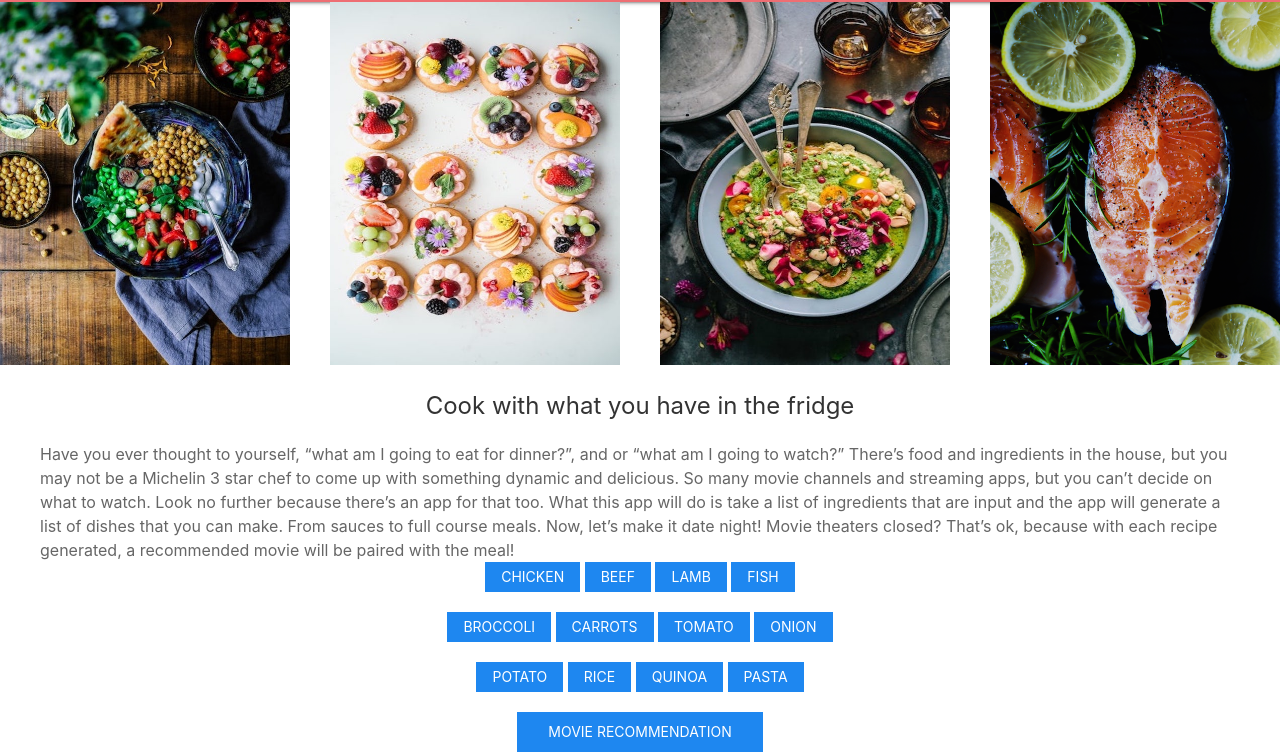
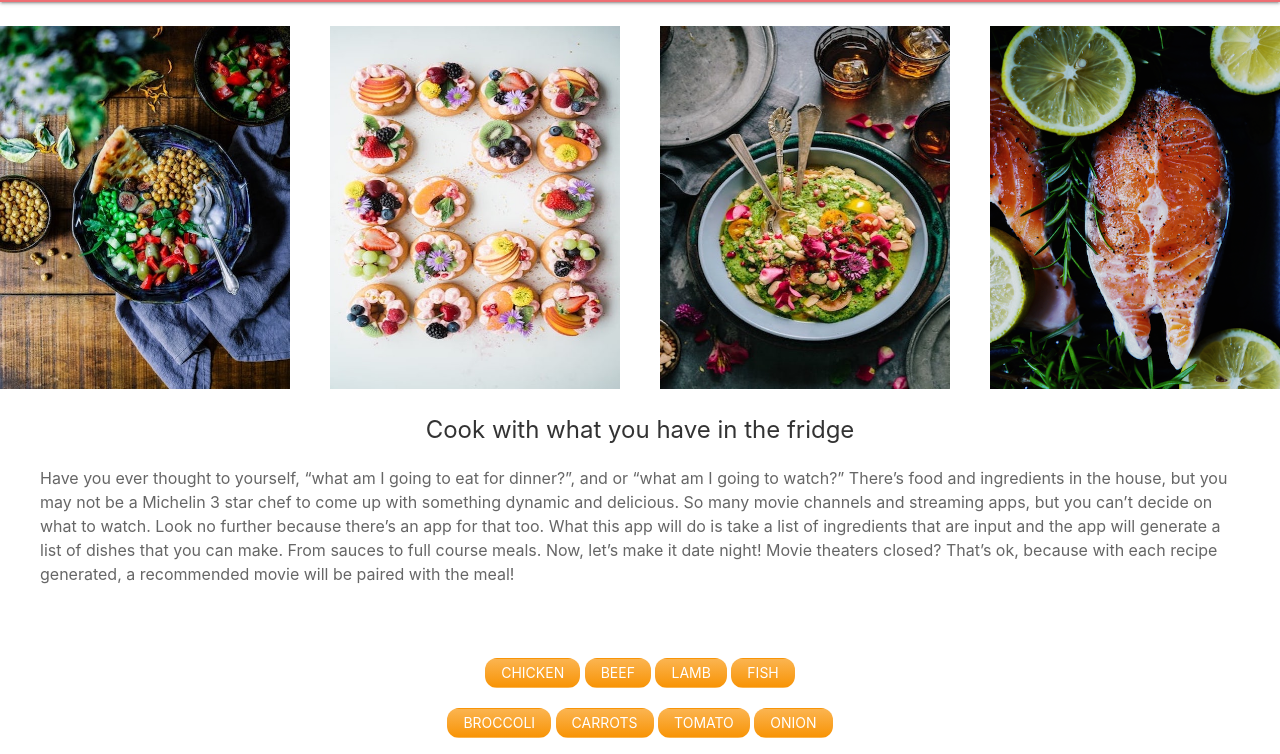
Before and after one commit to chris31roc/Group1Project, a plain HTML site: page index.html in a window 1280 px wide. Shown: the part 62-816 px from the top of the page. Drawn offline with nearby package versions, Linux system fonts and the light colour scheme.

Commit message:
update button color

```diff
--- a/index.html
+++ b/index.html
@@ -14,20 +14,14 @@
 <body>
 
     <!-- Navbar goes here -->
-
     <nav>
         <div class="nav-wrapper">
             <p class="brand-logo center">Food N' Film</p>
-            <!-- <ul id="nav-mobile" class="right hide-on-med-and-down">
-                <li><a href="sass.html">Sass</a></li>
-                <li><a href="badges.html">Components</a></li>
-                <li><a href="collapsible.html">JavaScript</a></li>
-            </ul> -->
         </div>
     </nav>
+    <br>
 
     <!-- slider goes here -->
-
     <div class="uk-position-relative uk-visible-toggle uk-light" tabindex="-1" uk-slider>
         <ul class="uk-slider-items uk-child-width-1-2@s  uk-child-width-1-3@m uk-grid uk-child-width-1-4@m">
             <li>
@@ -63,9 +57,10 @@
             uk-slider-item="next"></a>
 
     </div>
+    <br>
 
-    <br>
     <!-- Page Layout here -->
+    <!-- user story -->
     <div class="uk-container">
         <h3 class="center">Cook with what you have in the fridge</h3>
         <p>Have you ever thought to yourself, “what am I going to eat for dinner?”, and or “what am I going to watch?”
@@ -81,49 +76,69 @@
             will be
             paired with the meal!</p>
     </div>
+    <br>
+    <br>
+    <br>
+
     <div class="row center">
-        <!-- <div class="col s12 m4 l5"> -->
+        <!-- recipe button for different ingredients -->
         <div class="row">
             <button class="uk-button uk-button-primary  uk-button-small meat food" class="chickenBtn" data-name="meat"
-                id="chicken">Chicken</button>
+                id="chicken"
+                style="border-radius: 12px; background-color: #F9A124; background-image: -webkit-linear-gradient(top, #FBB450, #F89406); background-image: linear-gradient(to bottom, #FBB450, #F89406);">Chicken</button>
             <button class="uk-button uk-button-primary  uk-button-small meat food" class="beefBtn" data-name="meat"
-                id="beef">Beef</button>
+                id="beef"
+                style="border-radius: 12px; background-color: #F9A124; background-image: -webkit-linear-gradient(top, #FBB450, #F89406); background-image: linear-gradient(to bottom, #FBB450, #F89406);">Beef</button>
             <button class="uk-button uk-button-primary  uk-button-small meat food" class="lambBtn" data-name="meat"
-                id="lamb">Lamb</button>
+                id="lamb"
+                style="border-radius: 12px; background-color: #F9A124; background-image: -webkit-linear-gradient(top, #FBB450, #F89406); background-image: linear-gradient(to bottom, #FBB450, #F89406);">Lamb</button>
             <button class="uk-button uk-button-primary  uk-button-small meat food" class="fishBtn" data-name="meat"
-                id="fish">Fish</button>
+                id="fish"
+                style="border-radius: 12px; background-color: #F9A124; background-image: -webkit-linear-gradient(top, #FBB450, #F89406); background-image: linear-gradient(to bottom, #FBB450, #F89406);">Fish</button>
         </div>
         <div class="row">
             <button class="uk-button uk-button-primary  uk-button-small vegetable food" class="broccoliBtn"
-                data-name="vegetable" id="broccoli ">broccoli </button>
+                data-name="vegetable" id="broccoli "
+                style="border-radius: 12px; background-color: #F9A124; background-image: -webkit-linear-gradient(top, #FBB450, #F89406); background-image: linear-gradient(to bottom, #FBB450, #F89406);">broccoli
+            </button>
             <button class="uk-button uk-button-primary  uk-button-small vegetable food" class="carrotsBtn"
-                data-name="vegetable" id="carrots">carrots</button>
+                data-name="vegetable" id="carrots"
+                style="border-radius: 12px; background-color: #F9A124; background-image: -webkit-linear-gradient(top, #FBB450, #F89406); background-image: linear-gradient(to bottom, #FBB450, #F89406);">carrots</button>
             <button class="uk-button uk-button-primary  uk-button-small vegetable food" class="tomatoBtn"
-                data-name="vegetable" id="tomatoe">Tomato</button>
+                data-name="vegetable" id="tomatoe"
+                style="border-radius: 12px; background-color: #F9A124; background-image: -webkit-linear-gradient(top, #FBB450, #F89406); background-image: linear-gradient(to bottom, #FBB450, #F89406);">Tomato</button>
             <button class="uk-button uk-button-primary  uk-button-small vegetable food" class="onionBtn"
-                data-name="vegetable" id="onion">Onion</button>
+                data-name="vegetable" id="onion"
+                style="border-radius: 12px; background-color: #F9A124; background-image: -webkit-linear-gradient(top, #FBB450, #F89406); background-image: linear-gradient(to bottom, #FBB450, #F89406);">Onion</button>
         </div>
         <div class="row">
             <button class="uk-button uk-button-primary  uk-button-small grain food" class="potatoBtn" data-name="grains"
-                id="potato">potato</button>
+                id="potato"
+                style="border-radius: 12px; background-color: #F9A124; background-image: -webkit-linear-gradient(top, #FBB450, #F89406); background-image: linear-gradient(to bottom, #FBB450, #F89406);">potato</button>
             <button class="uk-button uk-button-primary  uk-button-small grain food" class="riceBtn" data-name="grains"
-                id="rice">rice</button>
+                id="rice"
+                style="border-radius: 12px; background-color: #F9A124; background-image: -webkit-linear-gradient(top, #FBB450, #F89406); background-image: linear-gradient(to bottom, #FBB450, #F89406);">rice</button>
             <button class="uk-button uk-button-primary  uk-button-small grain food" class="quinoaBtn" data-name="grains"
-                id="quinoa">Quinoa</button>
+                id="quinoa"
+                style="border-radius: 12px; background-color: #F9A124; background-image: -webkit-linear-gradient(top, #FBB450, #F89406); background-image: linear-gradient(to bottom, #FBB450, #F89406);">Quinoa</button>
             <button class="uk-button uk-button-primary  uk-button-small grain food" class="pastaBtn" data-name="grains"
-                id="pasta">pasta</button>
+                id="pasta"
+                style="border-radius: 12px; background-color: #F9A124; background-image: -webkit-linear-gradient(top, #FBB450, #F89406); background-image: linear-gradient(to bottom, #FBB450, #F89406);">pasta</button>
         </div>
+        <br>
+
+        <!-- movie button -->
         <div class="row">
-        <button class="uk-button uk-button-primary uk-button-movie"
-        class="moviesBtn" data-name="movies"
-            id="movies">Movie Recommendation</button>
+            <button class="uk-button uk-button-danger uk-button-movie" class="moviesBtn" data-name="movies" id="movies"
+                style="border-radius: 12px;">Movie Recommendation</button>
         </div>
 
+        <br>
+        <br>
 
-        <!-- </div> -->
 
         <div class="col s12 m12 l12">
-            <!-- <recipe & film recommendation go here-->
+            <!-- <recipe recommendation goes here-->
 
             <div class="col s12 m8 l4">
                 <div class="col-md-12 recipe">
@@ -131,7 +146,6 @@
                     <a class="link" href="" target="_blank">
                         <img class="pic" src="" alt="">
                     </a>
-                    <p class="card-text healthLabel"></p>
                 </div>
             </div>
 
@@ -141,7 +155,6 @@
                     <a class="link" href="" target="_blank">
                         <img class="pic" src="" alt="">
                     </a>
-                    <p class="card-text healthLabel"></p>
                 </div>
             </div>
 
@@ -151,27 +164,28 @@
                     <a class="link" href="" target="_blank">
                         <img class="pic" src="" alt="">
                     </a>
-                    <p class="card-text healthLabel"></p>
                 </div>
             </div>
+
+            <!-- <movie recommendation goes here-->
             <div class="col s12 m8 l4">
                 <div class="col-md-12">
                     <h4 class="card-text title"></h4>
-                        <img class="poster" src="" alt="">
+                    <img class="poster" src="" alt="">
                     <p class="card-text plot"></p>
                 </div>
             </div>
             <div class="col s12 m8 l4">
                 <div class="col-md-12">
                     <h4 class="card-text titleTwo"></h4>
-                        <img class="posterTwo" src="" alt="">
+                    <img class="posterTwo" src="" alt="">
                     <p class="card-text plotTwo"></p>
                 </div>
             </div>
             <div class="col s12 m8 l4">
                 <div class="col-md-12">
                     <h4 class="card-text titleThree"></h4>
-                        <img class="posterThree" src="" alt="">
+                    <img class="posterThree" src="" alt="">
                     <p class="card-text plotThree"></p>
                 </div>
             </div>
--- a/script.js
+++ b/script.js
@@ -1,8 +1,6 @@
 // Lu has lines 1 - 300
 //create variable
 var recipe;
-
-
 var protein = "";
 var vegetable = "";
 var grains = "";
@@ -23,7 +21,7 @@ $(".food").on("click", function (event) {
 
     console.log(protein);
 
-
+    //ajax call get recipe
     var queryURL = "https://api.edamam.com/search?q=" + protein + "+" + vegetable + "+" + grains + "&app_id=64c826ae&app_key=e07cf4a17fede26c2683f3da76fc456e"
 
     $.ajax({
@@ -42,9 +40,9 @@ $(".food").on("click", function (event) {
                 $(this).attr("src", response.hits[i + 1].recipe.image);
             });
 
-            $(".healthLabel").each(function (i) {
-                $(this).text(response.hits[i + 1].recipe.healthLabels)
-            });
+            // $(".healthLabel").each(function (i) {
+            //     $(this).text(response.hits[i + 1].recipe.healthLabels)
+            // });
 
 
             $(".link").each(function (i) {
```
